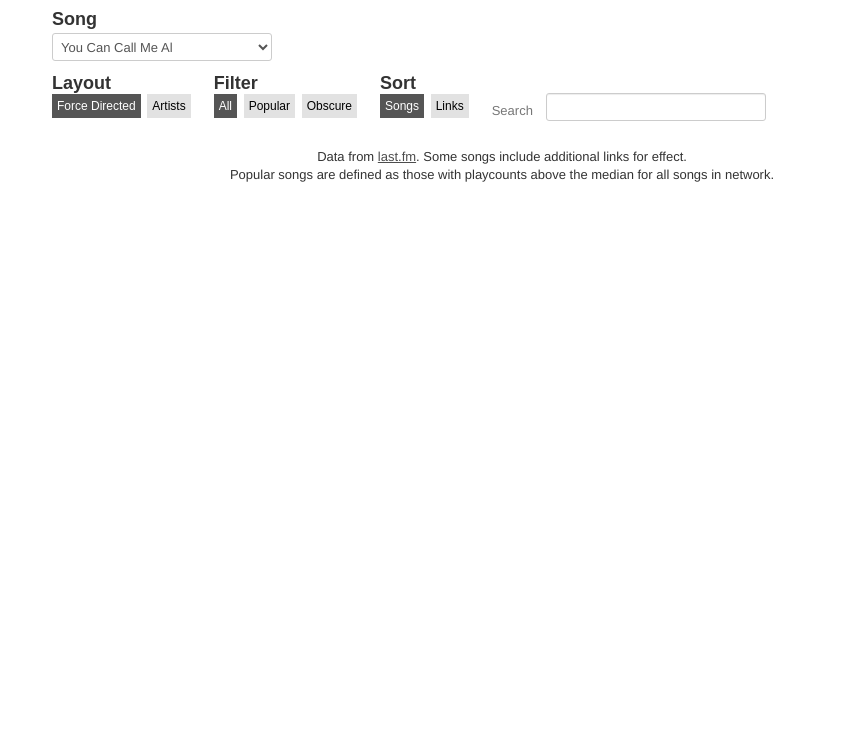
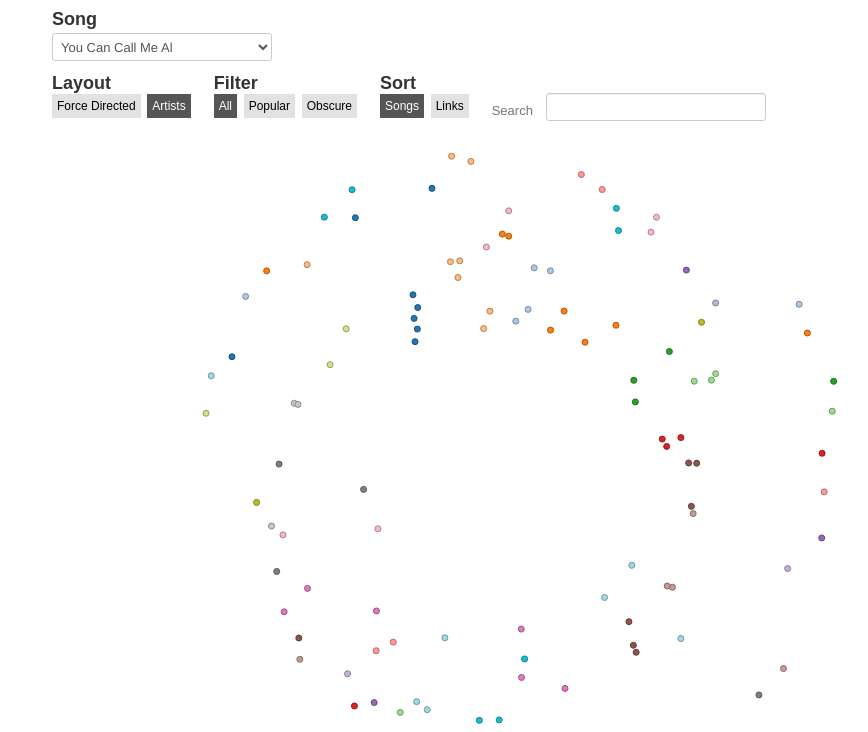
Before and after one commit to nkullman/QERMCollaborations, a plain HTML site: page index.html in a window 1280 px wide. Both pictures are taken after a click on the link "Artists". Shown: the part 62-794 px from the top of the page, without its empty margins (138-1006 px from the left). Drawn offline with Linux system fonts and the light colour scheme; no server answers; animation ran at ten frames a second.

Commit message:
Compile coffeescript to JS file; point index.html to new JS file

```diff
--- /dev/null
+++ b/js/vis.js
@@ -0,0 +1,495 @@
+// Generated by CoffeeScript 1.10.0
+(function() {
+  var Network, RadialPlacement, activate, root;
+
+  root = typeof exports !== "undefined" && exports !== null ? exports : this;
+
+  RadialPlacement = function() {
+    var center, current, increment, place, placement, radialLocation, radius, setKeys, start, values;
+    values = d3.map();
+    increment = 20;
+    radius = 200;
+    center = {
+      "x": 0,
+      "y": 0
+    };
+    start = -120;
+    current = start;
+    radialLocation = function(center, angle, radius) {
+      var x, y;
+      x = center.x + radius * Math.cos(angle * Math.PI / 180);
+      y = center.y + radius * Math.sin(angle * Math.PI / 180);
+      return {
+        "x": x,
+        "y": y
+      };
+    };
+    placement = function(key) {
+      var value;
+      value = values.get(key);
+      if (!values.has(key)) {
+        value = place(key);
+      }
+      return value;
+    };
+    place = function(key) {
+      var value;
+      value = radialLocation(center, current, radius);
+      values.set(key, value);
+      current += increment;
+      return value;
+    };
+    setKeys = function(keys) {
+      var firstCircleCount, firstCircleKeys, secondCircleKeys;
+      values = d3.map();
+      firstCircleCount = 360 / increment;
+      if (keys.length < firstCircleCount) {
+        increment = 360 / keys.length;
+      }
+      firstCircleKeys = keys.slice(0, firstCircleCount);
+      firstCircleKeys.forEach(function(k) {
+        return place(k);
+      });
+      secondCircleKeys = keys.slice(firstCircleCount);
+      radius = radius + radius / 1.8;
+      increment = 360 / secondCircleKeys.length;
+      return secondCircleKeys.forEach(function(k) {
+        return place(k);
+      });
+    };
+    placement.keys = function(_) {
+      if (!arguments.length) {
+        return d3.keys(values);
+      }
+      setKeys(_);
+      return placement;
+    };
+    placement.center = function(_) {
+      if (!arguments.length) {
+        return center;
+      }
+      center = _;
+      return placement;
+    };
+    placement.radius = function(_) {
+      if (!arguments.length) {
+        return radius;
+      }
+      radius = _;
+      return placement;
+    };
+    placement.start = function(_) {
+      if (!arguments.length) {
+        return start;
+      }
+      start = _;
+      current = start;
+      return placement;
+    };
+    placement.increment = function(_) {
+      if (!arguments.length) {
+        return increment;
+      }
+      increment = _;
+      return placement;
+    };
+    return placement;
+  };
+
+  Network = function() {
+    var allData, charge, curLinksData, curNodesData, filter, filterLinks, filterNodes, force, forceTick, groupCenters, height, hideDetails, layout, link, linkedByIndex, linksG, mapNodes, moveToRadialLayout, neighboring, network, node, nodeColors, nodeCounts, nodesG, radialTick, setFilter, setLayout, setSort, setupData, showDetails, sort, sortedArtists, strokeFor, tooltip, update, updateCenters, updateLinks, updateNodes, width;
+    width = 960;
+    height = 800;
+    allData = [];
+    curLinksData = [];
+    curNodesData = [];
+    linkedByIndex = {};
+    nodesG = null;
+    linksG = null;
+    node = null;
+    link = null;
+    layout = "force";
+    filter = "all";
+    sort = "songs";
+    groupCenters = null;
+    force = d3.layout.force();
+    nodeColors = d3.scale.category20();
+    tooltip = Tooltip("vis-tooltip", 230);
+    charge = function(node) {
+      return -Math.pow(node.radius, 2.0) / 2;
+    };
+    network = function(selection, data) {
+      var vis;
+      allData = setupData(data);
+      vis = d3.select(selection).append("svg").attr("width", width).attr("height", height);
+      linksG = vis.append("g").attr("id", "links");
+      nodesG = vis.append("g").attr("id", "nodes");
+      force.size([width, height]);
+      setLayout("force");
+      setFilter("all");
+      return update();
+    };
+    update = function() {
+      var artists;
+      curNodesData = filterNodes(allData.nodes);
+      curLinksData = filterLinks(allData.links, curNodesData);
+      if (layout === "radial") {
+        artists = sortedArtists(curNodesData, curLinksData);
+        updateCenters(artists);
+      }
+      force.nodes(curNodesData);
+      updateNodes();
+      if (layout === "force") {
+        force.links(curLinksData);
+        updateLinks();
+      } else {
+        force.links([]);
+        if (link) {
+          link.data([]).exit().remove();
+          link = null;
+        }
+      }
+      return force.start();
+    };
+    network.toggleLayout = function(newLayout) {
+      force.stop();
+      setLayout(newLayout);
+      return update();
+    };
+    network.toggleFilter = function(newFilter) {
+      force.stop();
+      setFilter(newFilter);
+      return update();
+    };
+    network.toggleSort = function(newSort) {
+      force.stop();
+      setSort(newSort);
+      return update();
+    };
+    network.updateSearch = function(searchTerm) {
+      var searchRegEx;
+      searchRegEx = new RegExp(searchTerm.toLowerCase());
+      return node.each(function(d) {
+        var element, match;
+        element = d3.select(this);
+        match = d.name.toLowerCase().search(searchRegEx);
+        if (searchTerm.length > 0 && match >= 0) {
+          element.style("fill", "#F38630").style("stroke-width", 2.0).style("stroke", "#555");
+          return d.searched = true;
+        } else {
+          d.searched = false;
+          return element.style("fill", function(d) {
+            return nodeColors(d.artist);
+          }).style("stroke-width", 1.0);
+        }
+      });
+    };
+    network.updateData = function(newData) {
+      allData = setupData(newData);
+      link.remove();
+      node.remove();
+      return update();
+    };
+    setupData = function(data) {
+      var circleRadius, countExtent, nodesMap;
+      /*countExtent = d3.extent(data.nodes, function(d) {
+        return d.playcount;
+      });*/
+      countExtent = [1,1];
+      circleRadius = d3.scale.sqrt().range([3, 12]).domain(countExtent);
+      data.nodes.forEach(function(n) {
+        var randomnumber;
+        n.x = randomnumber = Math.floor(Math.random() * width);
+        n.y = randomnumber = Math.floor(Math.random() * height);
+        return n.radius = circleRadius(n.playcount);
+      });
+      nodesMap = mapNodes(data.nodes);
+      data.links.forEach(function(l) {
+        l.source = nodesMap.get(l.source);
+        l.target = nodesMap.get(l.target);
+        return linkedByIndex[l.source.id + "," + l.target.id] = 1;
+      });
+      return data;
+    };
+    mapNodes = function(nodes) {
+      var nodesMap;
+      nodesMap = d3.map();
+      nodes.forEach(function(n) {
+        return nodesMap.set(n.id, n);
+      });
+      return nodesMap;
+    };
+    nodeCounts = function(nodes, attr) {
+      var counts;
+      counts = {};
+      nodes.forEach(function(d) {
+        var name;
+        if (counts[name = d[attr]] == null) {
+          counts[name] = 0;
+        }
+        return counts[d[attr]] += 1;
+      });
+      return counts;
+    };
+    neighboring = function(a, b) {
+      return linkedByIndex[a.id + "," + b.id] || linkedByIndex[b.id + "," + a.id];
+    };
+    filterNodes = function(allNodes) {
+      var cutoff, filteredNodes, playcounts;
+      filteredNodes = allNodes;
+      if (filter === "popular" || filter === "obscure") {
+        playcounts = allNodes.map(function(d) {
+          return d.playcount;
+        }).sort(d3.ascending);
+        cutoff = d3.quantile(playcounts, 0.5);
+        filteredNodes = allNodes.filter(function(n) {
+          if (filter === "popular") {
+            return n.playcount > cutoff;
+          } else if (filter === "obscure") {
+            return n.playcount <= cutoff;
+          }
+        });
+      }
+      return filteredNodes;
+    };
+    sortedArtists = function(nodes, links) {
+      var artists, counts;
+      artists = [];
+      if (sort === "links") {
+        counts = {};
+        links.forEach(function(l) {
+          var name, name1;
+          if (counts[name = l.source.artist] == null) {
+            counts[name] = 0;
+          }
+          counts[l.source.artist] += 1;
+          if (counts[name1 = l.target.artist] == null) {
+            counts[name1] = 0;
+          }
+          return counts[l.target.artist] += 1;
+        });
+        nodes.forEach(function(n) {
+          var name;
+          return counts[name = n.artist] != null ? counts[name] : counts[name] = 0;
+        });
+        artists = d3.entries(counts).sort(function(a, b) {
+          return b.value - a.value;
+        });
+        artists = artists.map(function(v) {
+          return v.key;
+        });
+      } else {
+        counts = nodeCounts(nodes, "artist");
+        artists = d3.entries(counts).sort(function(a, b) {
+          return b.value - a.value;
+        });
+        artists = artists.map(function(v) {
+          return v.key;
+        });
+      }
+      return artists;
+    };
+    updateCenters = function(artists) {
+      if (layout === "radial") {
+        return groupCenters = RadialPlacement().center({
+          "x": width / 2,
+          "y": height / 2 - 100
+        }).radius(300).increment(18).keys(artists);
+      }
+    };
+    filterLinks = function(allLinks, curNodes) {
+      curNodes = mapNodes(curNodes);
+      return allLinks.filter(function(l) {
+        return curNodes.get(l.source.id) && curNodes.get(l.target.id);
+      });
+    };
+    updateNodes = function() {
+      node = nodesG.selectAll("circle.node").data(curNodesData, function(d) {
+        return d.id;
+      });
+      node.enter().append("circle").attr("class", "node").attr("cx", function(d) {
+        return d.x;
+      }).attr("cy", function(d) {
+        return d.y;
+      }).attr("r", function(d) {
+        return d.radius;
+      }).style("fill", function(d) {
+        return nodeColors(d.artist);
+      }).style("stroke", function(d) {
+        return strokeFor(d);
+      }).style("stroke-width", 1.0);
+      node.on("mouseover", showDetails).on("mouseout", hideDetails);
+      return node.exit().remove();
+    };
+    updateLinks = function() {
+      link = linksG.selectAll("line.link").data(curLinksData, function(d) {
+        return d.source.id + "_" + d.target.id;
+      });
+      link.enter().append("line").attr("class", "link").attr("stroke", "#ddd").attr("stroke-opacity", 0.8).attr("x1", function(d) {
+        return d.source.x;
+      }).attr("y1", function(d) {
+        return d.source.y;
+      }).attr("x2", function(d) {
+        return d.target.x;
+      }).attr("y2", function(d) {
+        return d.target.y;
+      });
+      return link.exit().remove();
+    };
+    setLayout = function(newLayout) {
+      layout = newLayout;
+      if (layout === "force") {
+        return force.on("tick", forceTick).charge(-200).linkDistance(50);
+      } else if (layout === "radial") {
+        return force.on("tick", radialTick).charge(charge);
+      }
+    };
+    setFilter = function(newFilter) {
+      return filter = newFilter;
+    };
+    setSort = function(newSort) {
+      return sort = newSort;
+    };
+    forceTick = function(e) {
+      node.attr("cx", function(d) {
+        return d.x;
+      }).attr("cy", function(d) {
+        return d.y;
+      });
+      return link.attr("x1", function(d) {
+        return d.source.x;
+      }).attr("y1", function(d) {
+        return d.source.y;
+      }).attr("x2", function(d) {
+        return d.target.x;
+      }).attr("y2", function(d) {
+        return d.target.y;
+      });
+    };
+    radialTick = function(e) {
+      node.each(moveToRadialLayout(e.alpha));
+      node.attr("cx", function(d) {
+        return d.x;
+      }).attr("cy", function(d) {
+        return d.y;
+      });
+      if (e.alpha < 0.03) {
+        force.stop();
+        return updateLinks();
+      }
+    };
+    moveToRadialLayout = function(alpha) {
+      var k;
+      k = alpha * 0.1;
+      return function(d) {
+        var centerNode;
+        centerNode = groupCenters(d.artist);
+        d.x += (centerNode.x - d.x) * k;
+        return d.y += (centerNode.y - d.y) * k;
+      };
+    };
+    strokeFor = function(d) {
+      return d3.rgb(nodeColors(d.artist)).darker().toString();
+    };
+    showDetails = function(d, i) {
+      var content;
+      content = '<p class="main">' + d.name + '</span></p>';
+      content += '<hr class="tooltip-hr">';
+      content += '<p class="main">' + d.artist + '</span></p>';
+      tooltip.showTooltip(content, d3.event);
+      if (link) {
+        link.attr("stroke", function(l) {
+          if (l.source === d || l.target === d) {
+            return "#555";
+          } else {
+            return "#ddd";
+          }
+        }).attr("stroke-opacity", function(l) {
+          if (l.source === d || l.target === d) {
+            return 1.0;
+          } else {
+            return 0.5;
+          }
+        });
+      }
+      node.style("stroke", function(n) {
+        if (n.searched || neighboring(d, n)) {
+          return "#555";
+        } else {
+          return strokeFor(n);
+        }
+      }).style("stroke-width", function(n) {
+        if (n.searched || neighboring(d, n)) {
+          return 2.0;
+        } else {
+          return 1.0;
+        }
+      });
+      return d3.select(this).style("stroke", "black").style("stroke-width", 2.0);
+    };
+    hideDetails = function(d, i) {
+      tooltip.hideTooltip();
+      node.style("stroke", function(n) {
+        if (!n.searched) {
+          return strokeFor(n);
+        } else {
+          return "#555";
+        }
+      }).style("stroke-width", function(n) {
+        if (!n.searched) {
+          return 1.0;
+        } else {
+          return 2.0;
+        }
+      });
+      if (link) {
+        return link.attr("stroke", "#ddd").attr("stroke-opacity", 0.8);
+      }
+    };
+    return network;
+  };
+
+  activate = function(group, link) {
+    d3.selectAll("#" + group + " a").classed("active", false);
+    return d3.select("#" + group + " #" + link).classed("active", true);
+  };
+
+  $(function() {
+    var myNetwork;
+    myNetwork = Network();
+    d3.selectAll("#layouts a").on("click", function(d) {
+      var newLayout;
+      newLayout = d3.select(this).attr("id");
+      activate("layouts", newLayout);
+      return myNetwork.toggleLayout(newLayout);
+    });
+    d3.selectAll("#filters a").on("click", function(d) {
+      var newFilter;
+      newFilter = d3.select(this).attr("id");
+      activate("filters", newFilter);
+      return myNetwork.toggleFilter(newFilter);
+    });
+    d3.selectAll("#sorts a").on("click", function(d) {
+      var newSort;
+      newSort = d3.select(this).attr("id");
+      activate("sorts", newSort);
+      return myNetwork.toggleSort(newSort);
+    });
+    $("#song_select").on("change", function(e) {
+      var songFile;
+      songFile = $(this).val();
+      return d3.json("data/" + songFile, function(json) {
+        return myNetwork.updateData(json);
+      });
+    });
+    $("#search").keyup(function() {
+      var searchTerm;
+      searchTerm = $(this).val();
+      return myNetwork.updateSearch(searchTerm);
+    });
+    return d3.json("data/call_me_al.json", function(json) {
+      return myNetwork("#vis", json);
+    });
+  });
+
+}).call(this);
```
Also changed, not shown: index.html (+2 -1 lines).
